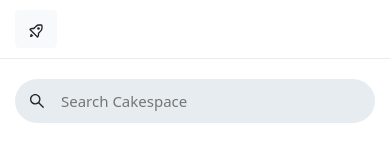
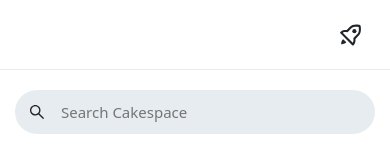
Before and after one commit to SanderVreeken/Newco-Cakespace, a React (Create React App) app: page / in a window 390 px wide. Shown: the top 145 px of the page. Built offline with nearby package versions, Linux system fonts and the light colour scheme.

Commit message:
Working navBar on mobile ready for production.

```diff
--- a/public/index.html
+++ b/public/index.html
@@ -2,7 +2,6 @@
 <html lang="en">
   <head>
     <meta charset="utf-8" />
-    <link rel="icon" href="%PUBLIC_URL%/favicon.ico" />
     <meta name="viewport" content="width=device-width, initial-scale=1" />
     <meta name="theme-color" content="#000000" />
     <meta
--- a/src/App.css
+++ b/src/App.css
@@ -47,8 +47,27 @@ h1, h2, h3, h4, h5, h6, p {
 }
 
 .content__header {
+  align-items: center;
+  display: flex;
   height: 0px;
+  justify-content: flex-end;
   visibility: hidden;
+}
+
+.content__icon {
+  align-items: center;
+  background-color: white;
+  border: none;
+  border-radius: 9999px;
+  display: flex;
+  height: 49px;
+  justify-content: center;
+  width: 49px;
+}
+
+.content__icon > svg {
+  height: 26px;
+  width: 26px;
 }
 
 .content__searchbar {
--- a/src/App.js
+++ b/src/App.js
@@ -1,4 +1,4 @@
-import React, { useState } from 'react'
+import React from 'react'
 
 import 'bootstrap/dist/css/bootstrap.min.css'
 import './App.css'
--- a/src/Reducer.js
+++ b/src/Reducer.js
@@ -1,5 +1,6 @@
 export const initialState = {
     isChatting: false,
+    isMenuBarActive: false,
     isMessengerActive: false,
 }
 
@@ -10,6 +11,11 @@ const reducer = (state, action) => {
             return {
                 ...state,
                 isChatting: action.item
+            }
+        case 'UPDATE_IS_MENUBAR_ACTIVE':
+            return {
+                ...state,
+                isMenuBarActive: action.item
             }
         case 'UPDATE_IS_MESSENGER_ACTIVE':
             // Logic for changing the state of the boolean of whether the messenger component is active.
--- a/src/components/Content.js
+++ b/src/components/Content.js
@@ -4,13 +4,22 @@ import { BiRocket } from 'react-icons/bi'
 import Product from './Product'
 import SearchBar from './SearchBar'
 import Owner from './Owner'
+import { useStateValue } from './StateProvider'
 
 const Content = () => {
+    const [{ isMenuBarActive }, dispatch] = useStateValue()
+
+    const updateIsMenuBarActive = event => {
+        dispatch({
+          type: 'UPDATE_IS_MENUBAR_ACTIVE',
+          item: !isMenuBarActive,
+        })
+      }
 
     return (
         <div className='content'>
             <div className='content__header'>
-                <div className='btn btn-light content__icon'>
+                <div className='btn btn-light content__icon' onClick={() => updateIsMenuBarActive()}>
                     <BiRocket />
                 </div>
             </div>
--- a/src/components/MenuBar.js
+++ b/src/components/MenuBar.js
@@ -1,14 +1,16 @@
-import React, { useState } from 'react'
+import React from 'react'
+
 import NavBar from './NavBar'
+import { useStateValue } from './StateProvider'
 
 const MenuBar = () => {
-    const [isMenuBarVisible, setisMenuBarVisible] = useState(false)
+    const [{ isMenuBarActive }] = useStateValue()
 
     return <div className='menubar' style={{
-        visibility: isMenuBarVisible ? 'visible' : 'hidden'
+        // visibility: isMenuBarVisible ? 'visible' : 'hidden',
+        visibility: isMenuBarActive ? 'visible' : 'hidden'
     }}>
         <NavBar />
-        <div className='menubar__shadow'></div>
     </div>
 }
 
--- a/src/components/Product.js
+++ b/src/components/Product.js
@@ -1,5 +1,6 @@
 import React from 'react'
-import { AiFillHeart, AiOutlineClockCircle, AiOutlineEye, AiOutlineHeart, AiFillStar } from 'react-icons/ai'
+// AiFillHeart
+import { AiOutlineClockCircle, AiOutlineEye, AiOutlineHeart, AiFillStar } from 'react-icons/ai'
 
 const Product = () => {
 
```
Also changed, not shown: 1 other file (tests, documents, lock files or other folders).
